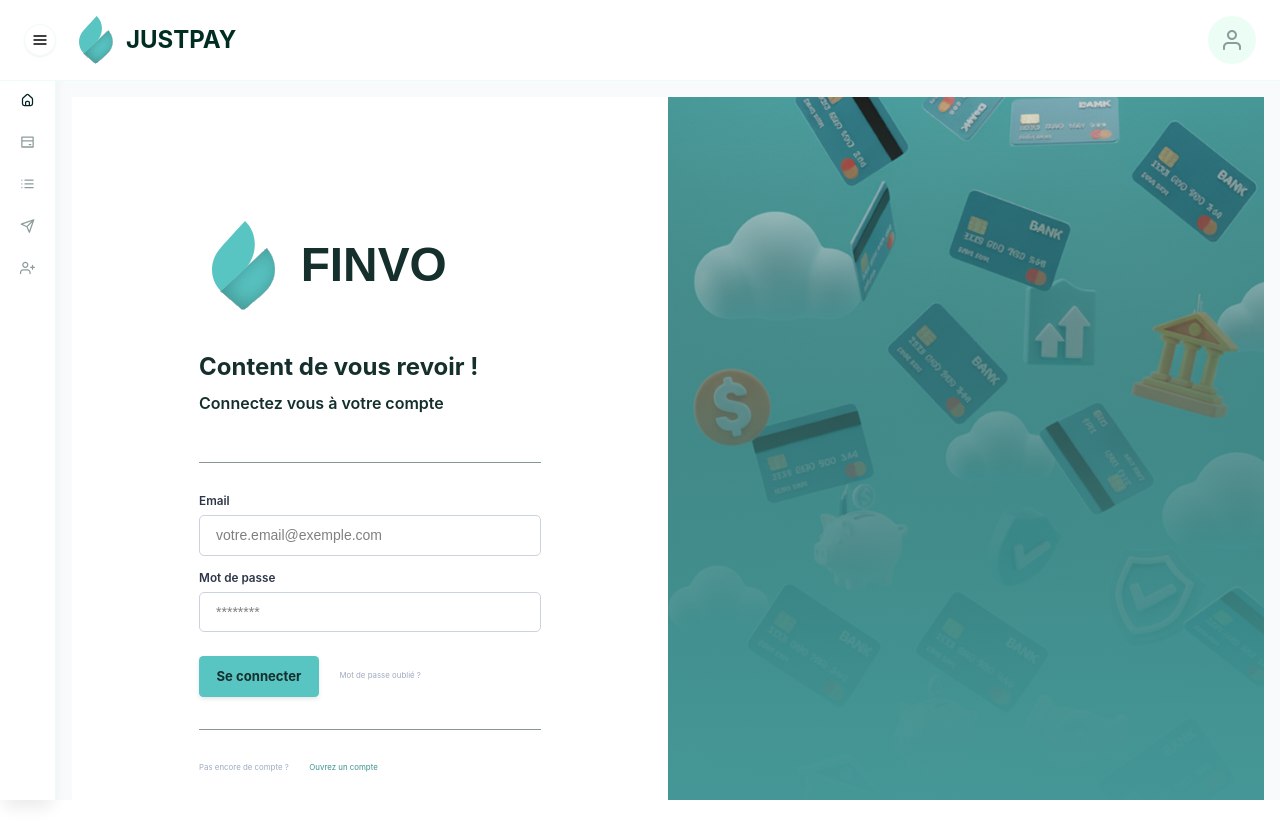
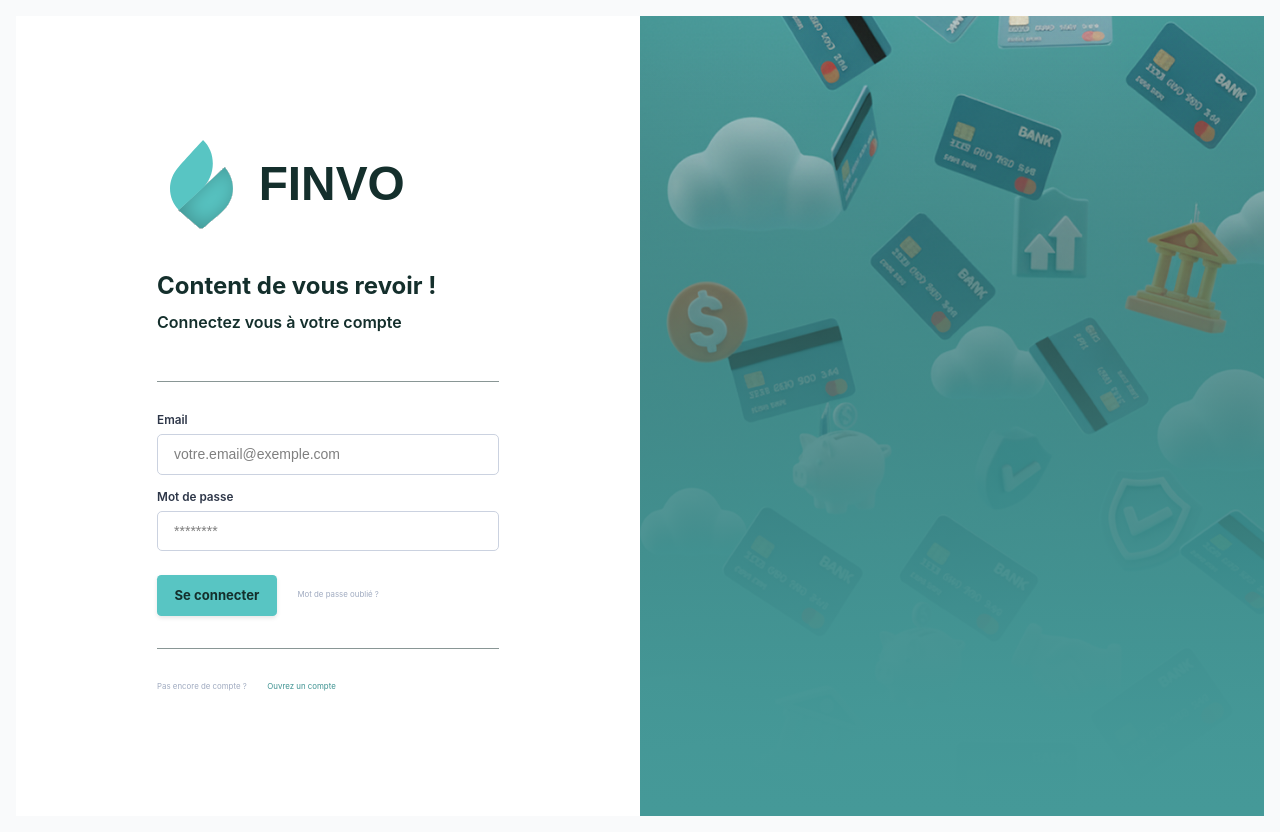
Before and after one commit to EliasL94/JustPayFront, a React (Vite) app: page /login in a window 1280 px wide. Before the commit the page ends 800 px from the top, so only its background shows below. Built offline with nearby package versions, Linux system fonts and the light colour scheme.

Commit message:
Header and side bar ajust

```diff
--- a/src/App.tsx
+++ b/src/App.tsx
@@ -19,6 +19,9 @@
   return (
     <Router>
       <Routes>
+        <Route path="/login" element={<LoginPage />} />
+        <Route path="/signin" element={<SignIn />} />
+        <Route path="/" element={<Navigate to="/login" replace />} />
         <Route element={<Layout />}>
           <Route path="/dashboard" element={<Dashboard />} />
           <Route path="/accounts" element={<Accounts />} />
@@ -26,9 +29,6 @@
           <Route path="/beneficiaries" element={<Beneficiaries />} />
           <Route path="/transactions" element={<Transactions />} />
           <Route path="/profile" element={<Profile />} />
-          <Route path="/login" element={<LoginPage />} />
-          <Route path="/" element={<Navigate to="/login" replace />} />
-          <Route path="/signin" element={<SignIn />} />
         </Route>
       </Routes>
     </Router>
--- a/src/index.css
+++ b/src/index.css
@@ -1,6 +1,3 @@
-@tailwind base;
-@tailwind components;
-@tailwind utilities;
 @import "tailwindcss";
 @import url('https://fonts.googleapis.com/css2?family=Inter:wght@400;500;600;700&display=swap');
 
```
